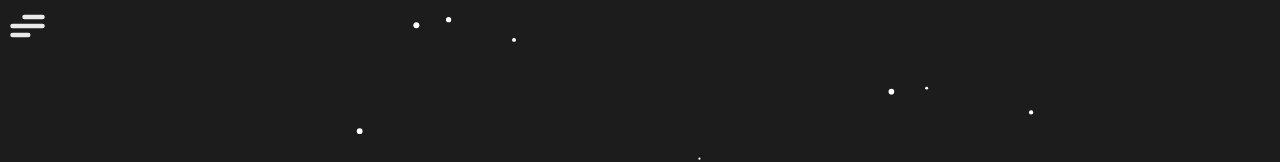
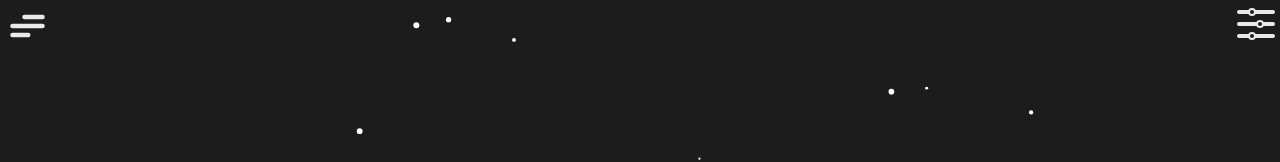
Before and after one commit to jonnosonder/portfolio-website, a React (Create React App) app: page / in a window 1280 px wide. Shown: the top 162 px of the page. Built offline with nearby package versions, Linux system fonts and the light colour scheme.

Commit message:
Header Settings Button

```diff
--- a/src/GlobalContext.js
+++ b/src/GlobalContext.js
@@ -4,14 +4,19 @@ export const GlobalContext = createContext();
 
 export const GlobalProvider = ({ children }) => {
   const [isBurgerActive, setIsBurgerActive] = useState(false);
+  const [isSettingsActive, setIsSettingsActive] = useState(false);
   const [whichSectionToScroll, setWhichSectionToScroll] = useState(0);
 
-  const toggleExpanded = () => {
+  const toggleBurgerExpanded = () => {
     setIsBurgerActive((prev) => !prev);
   };
 
+  const toggleSettingsExpanded = () => {
+    setIsSettingsActive((prev) => !prev);
+  };
+
   return (
-    <GlobalContext.Provider value={{ isBurgerActive, setIsBurgerActive, toggleExpanded, whichSectionToScroll, setWhichSectionToScroll }}>
+    <GlobalContext.Provider value={{ isBurgerActive, setIsBurgerActive, toggleBurgerExpanded, isSettingsActive, setIsSettingsActive, toggleSettingsExpanded, whichSectionToScroll, setWhichSectionToScroll }}>
       {children}
     </GlobalContext.Provider>
   );
--- a/src/components/Burger.css
+++ b/src/components/Burger.css
@@ -100,7 +100,7 @@
     bottom: 0;
     height: 2px;
     width: 0;
-    background-color: #ffc506;
+    background-color: var(--accent);
     transition: 0.5s ease;
 }
 
@@ -120,7 +120,7 @@
     bottom: 0;
     height: 0;
     width: 100%;
-    background-color: #ffc506;
+    background-color: var(--accent);
     transition: 0.4s ease;
     z-index: -1;
 }
--- a/src/components/Burger.js
+++ b/src/components/Burger.js
@@ -4,7 +4,7 @@ import { GlobalContext } from '../GlobalContext';
 
 
 const Burger = () => {
-  const { isBurgerActive, toggleExpanded } = useContext(GlobalContext);
+  const { isBurgerActive, toggleBurgerExpanded } = useContext(GlobalContext);
 
   return (
     <>
@@ -15,8 +15,8 @@ const Burger = () => {
           <p id="burgerName">Jonathan Kwok</p>
           <span id="rectangle"></span>
           <button
-          className="burgerBtn"
-          onClick={toggleExpanded}
+            className="burgerBtn"
+            onClick={toggleBurgerExpanded}
           >Overview</button>
           <button className="burgerBtn">Experience</button>
           <button className="burgerBtn">Cerfificates</button>
@@ -27,10 +27,10 @@ const Burger = () => {
       <div style={{height:'3em'}}>
         <label className="hamburger" htmlFor="hamburger" id='hamburgerButton'>
             <input
-            type="checkbox"
-            id="hamburger"
-            checked={isBurgerActive}
-            onChange={toggleExpanded}
+              type="checkbox"
+              id="hamburger"
+              checked={isBurgerActive}
+              onChange={toggleBurgerExpanded}
             />
             <svg viewBox="0 0 32 32">
             <path
--- /dev/null
+++ b/src/components/Header.css
@@ -0,0 +1,5 @@
+.headerDiv {
+    flex: 1;
+    display: flex;
+    justify-content: space-between;
+}
--- a/src/components/Header.js
+++ b/src/components/Header.js
@@ -1,9 +1,12 @@
+import "./Header.css"
 import Burger from '../components/Burger';
+import Settings from '../components/Settings';
 
 const Header = () => {
   return (
-    <div>
+    <div className="headerDiv">
       <Burger />
+      <Settings />
     </div>
   );
 };
--- /dev/null
+++ b/src/components/Settings.css
@@ -0,0 +1,80 @@
+.setting {
+  width: 48px;
+  height: 48px;
+  display: flex;
+  flex-direction: column;
+  align-items: center;
+  justify-content: center;
+  gap: 8px;
+  cursor: pointer;
+  border: none;
+  background-color: transparent;
+}
+
+.bar {
+  width: 80%;
+  height: 4px;
+  background-color: var(--primary);
+  display: flex;
+  align-items: center;
+  justify-content: center;
+  position: relative;
+  border-radius: 2px;
+  transition: all 0.4s ease;
+}
+
+.bar2 {
+    transform-origin: right;
+    transform: scaleX(1);
+}
+
+.setting input:not(:checked) ~ .bar::before {
+  content: "";
+  width: 4px;
+  height: 4px;
+  background-color: var(--background);
+  position: absolute;
+  border-radius: 50%;
+  border: 2px solid var(--primary);
+  transition: all 0.5s;
+}
+
+.setting input:not(:checked) ~ .bar::after {
+  background-color: transparent;
+}
+
+.bar1::before, .bar3::before {
+  transform: translateX(-4px);
+}
+
+.bar2::before {
+  transform: translateX(4px);
+}
+
+.setting:hover .bar1::before, .setting:hover .bar3::before {
+  transform: translateX(4px);
+}
+
+.setting:hover .bar2::before {
+  transform: translateX(-4px);
+}
+
+.bar1.active {
+    transform: rotate(45deg);
+}
+
+.setting input {
+    display: none;
+}
+
+.setting input:checked ~ .bar1 {
+    transform: rotate(-45deg) translateY(12.8px) translateX(-4px);
+}
+
+.setting input:checked ~ .bar2 {
+    transform: scaleX(0);
+}
+
+.setting input:checked ~ .bar3 {
+    transform: rotate(45deg) translateY(-12.8px) translateX(-4px);
+}
--- /dev/null
+++ b/src/components/Settings.js
@@ -0,0 +1,25 @@
+import "./Settings.css"
+import { useContext } from 'react';
+import { GlobalContext } from '../GlobalContext';
+
+const Settings = () => {
+    const { isSettingsActive, toggleSettingsExpanded } = useContext(GlobalContext);
+
+    return (
+        <div style={{height:'3em'}}>
+            <label className="setting" htmlFor="setting" id='SettingsButton'>
+                <input
+                    type="checkbox"
+                    id="setting"
+                    checked={isSettingsActive}
+                    onChange={toggleSettingsExpanded}
+                />
+                <span className="bar bar1"></span>
+                <span className="bar bar2"></span>
+                <span className="bar bar3"></span>
+            </label>
+        </div>
+    )
+}
+
+export default Settings;
--- a/src/style/colors.css
+++ b/src/style/colors.css
@@ -1,7 +1,7 @@
 :root {
   --primary: #e9e9e9;
   --secondary: #b86801;
-  --accent: #e74c3c;
+  --accent: #ffc506;
   --background: #1c1c1c;
   --hover: #2a2a2a;
   --text: #333333;
```
